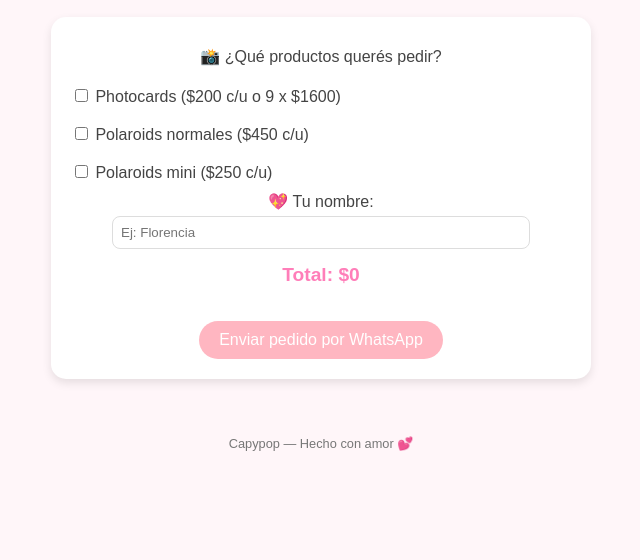
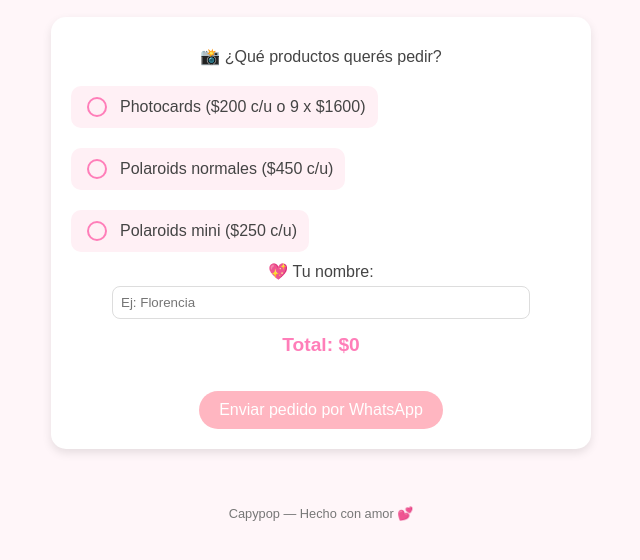
Before and after one commit to ivaneichenberger/capypoppage, a plain HTML site: page formulariodepedidos.html in a window 1280 px wide. Shown: the part 188-748 px from the top of the page, without its empty margins (319-959 px from the left). Drawn offline with Linux system fonts and the light colour scheme.

Commit message:
capypop 1.23

```diff
--- a/css/formulario.css
+++ b/css/formulario.css
@@ -46,12 +46,53 @@ input[type="number"] {
   margin-top: 5px;
 }
 
+/* 💖 Checkboxes personalizados */
 .checkbox-group {
   display: flex;
   flex-direction: column;
   align-items: start;
-  gap: 8px;
+  gap: 10px;
   margin-top: 10px;
+}
+
+.checkbox-group label {
+  display: flex;
+  align-items: center;
+  gap: 10px;
+  background: #fff0f5;
+  padding: 8px 12px;
+  border-radius: 10px;
+  transition: background 0.3s ease;
+  cursor: pointer;
+}
+
+.checkbox-group label:hover {
+  background: #ffe4ef;
+}
+
+input[type="checkbox"] {
+  appearance: none;
+  width: 20px;
+  height: 20px;
+  border: 2px solid #ff7eb9;
+  border-radius: 50%;
+  position: relative;
+  cursor: pointer;
+  transition: all 0.2s ease;
+}
+
+input[type="checkbox"]:checked {
+  background: #ff7eb9;
+  border-color: #ff7eb9;
+}
+
+input[type="checkbox"]:checked::after {
+  content: '✓';
+  color: white;
+  position: absolute;
+  font-size: 13px;
+  top: 0;
+  left: 5px;
 }
 
 .campo {
```
